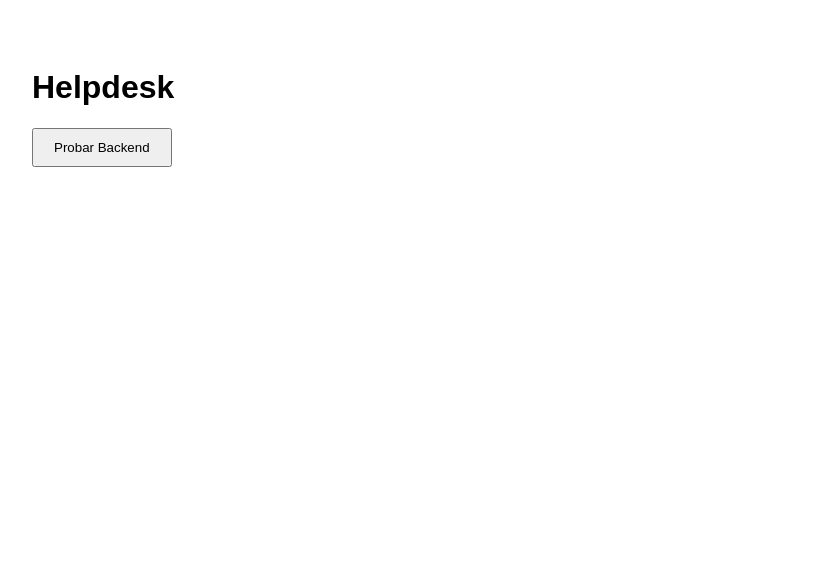
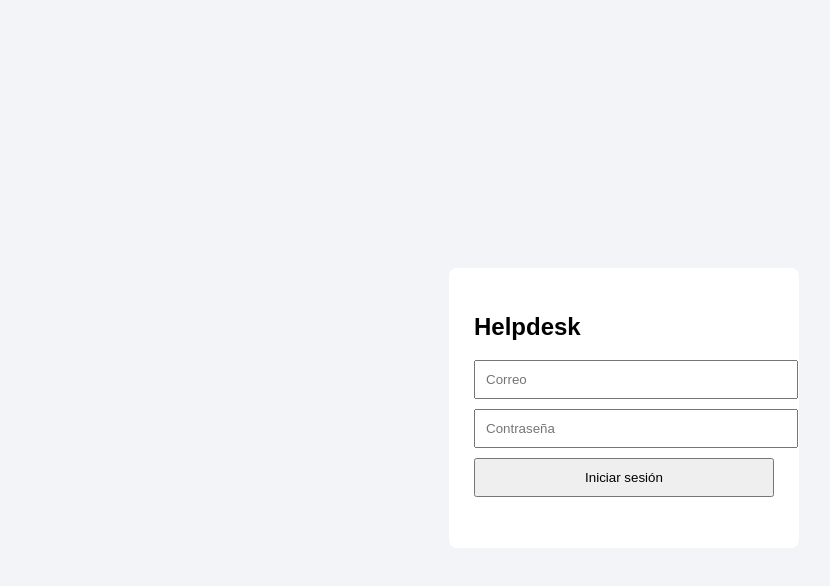
Before and after one commit to Jcpedrazat296/helpdeskfrontend, a plain HTML site: page index.html in a window 1280 px wide. Shown: the whole page, without its empty margins (16-846 px from the left). Drawn offline with Linux system fonts and the light colour scheme.

Commit message:
Add files via upload

```diff
--- a/index.html
+++ b/index.html
@@ -2,15 +2,21 @@
 <html lang="es">
 <head>
   <meta charset="UTF-8">
-  <title>Helpdesk Frontend</title>
+  <title>Login - Helpdesk</title>
   <link rel="stylesheet" href="style.css">
 </head>
 <body>
 
-  <h1>Helpdesk</h1>
-  <button onclick="probarAPI()">Probar Backend</button>
+  <form class="login-box" onsubmit="login(event)">
+    <h2>Helpdesk</h2>
 
-  <pre id="resultado"></pre>
+    <input type="email" id="email" placeholder="Correo" required>
+    <input type="password" id="password" placeholder="Contraseña" required>
+
+    <button type="submit">Iniciar sesión</button>
+
+    <p id="mensaje"></p>
+  </form>
 
   <script src="script.js"></script>
 </body>
--- a/script.js
+++ b/script.js
@@ -1,14 +1,36 @@
-const API_URL = "https://tu-backend.onrender.com";
+const API_URL = "https://helpdesk-4hxw.onrender.com";
 
-function probarAPI() {
-  fetch(API_URL + "/")
-    .then(res => res.json())
-    .then(data => {
-      document.getElementById("resultado").textContent =
-        JSON.stringify(data, null, 2);
-    })
-    .catch(error => {
-      console.error(error);
-      alert("Error conectando con el backend");
-    });
+function login(event) {
+  event.preventDefault();
+
+  const email = document.getElementById("email").value;
+  const password = document.getElementById("password").value;
+
+  fetch(API_URL + "/auth/login", {
+    method: "POST",
+    headers: {
+      "Content-Type": "application/json"
+    },
+    body: JSON.stringify({ email, password })
+  })
+  .then(res => res.json())
+  .then(data => {
+    if (data.token) {
+      localStorage.setItem("token", data.token);
+      document.getElementById("mensaje").style.color = "green";
+      document.getElementById("mensaje").textContent = "Login exitoso";
+
+      // Redirigir al dashboard
+      setTimeout(() => {
+        window.location.href = "dashboard.html";
+      }, 1000);
+    } else {
+      document.getElementById("mensaje").textContent =
+        data.message || "Credenciales incorrectas";
+    }
+  })
+  .catch(() => {
+    document.getElementById("mensaje").textContent =
+      "Error conectando con el servidor";
+  });
 }
--- a/style.css
+++ b/style.css
@@ -1,9 +1,25 @@
 body {
   font-family: Arial, sans-serif;
-  padding: 40px;
+  background: #f2f4f8;
+  display: flex;
+  justify-content: center;
+  align-items: center;
+  height: 100vh;
 }
 
-button {
-  padding: 10px 20px;
-  cursor: pointer;
+.login-box {
+  background: white;
+  padding: 25px;
+  border-radius: 8px;
+  width: 300px;
 }
+
+input, button {
+  width: 100%;
+  padding: 10px;
+  margin-bottom: 10px;
+}
+
+#mensaje {
+  text-align: center;
+}
```
